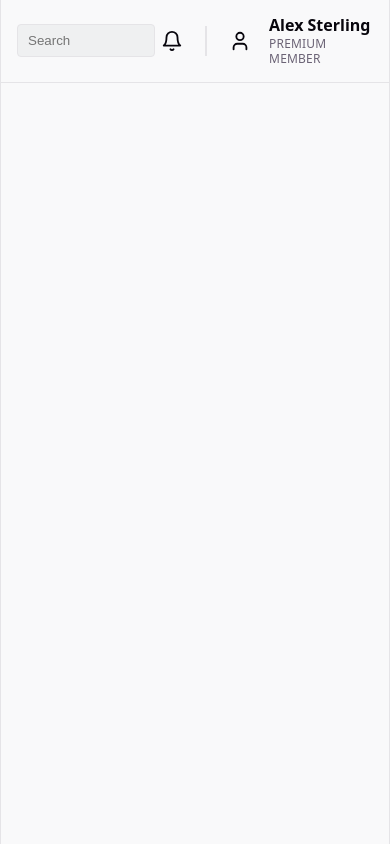
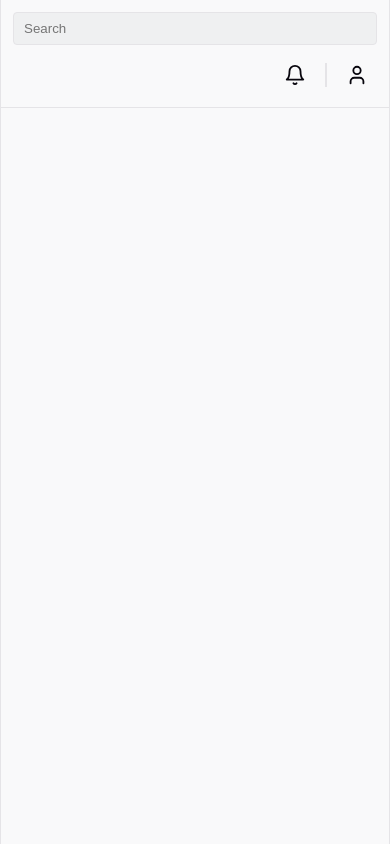
Before and after one commit to talha-ashraf-brainx/Expense-Tracker-React, a React (Vite) app: page / in a window 390 px wide. Built offline with nearby package versions, Linux system fonts and the light colour scheme.

Commit message:
app bar created

```diff
--- a/src/components/AppBar.css
+++ b/src/components/AppBar.css
@@ -1,14 +1,18 @@
 .app-bar {
     display: flex;
+    flex-wrap: wrap;
+    align-items: center;
     justify-content: space-between;
-    align-items: center;
+    gap: 12px;
     padding: 16px;
     background-color: var(--bg);
     border-bottom: 1px solid #e5e4e7;
 }
 
-.app-bar input {
-    width: 40%;
+.app-bar-input {
+    flex: 1 1 200px;
+    min-width: 0;
+    max-width: 40%;
     padding: 8px 10px;
     border-radius: 4px;
     border: 1px solid var(--border);
@@ -19,11 +23,11 @@
     -webkit-appearance: none;
 }
 
-.app-bar input:focus {
+.app-bar-input:focus {
     outline: none;
 }
 
-.app-bar input:focus-visible {
+.app-bar-input:focus-visible {
     border-color: var(--accent);
     box-shadow: 0 0 0 2px var(--accent-bg);
 }
@@ -69,6 +73,7 @@
     justify-content: center;
     align-items: center;
     gap: 16px;
+    flex-shrink: 0;
 }
 
 .app-bar-profile-container {
@@ -100,3 +105,56 @@
     color: var(--text);
     line-height: 1.2;
 }
+
+@media (max-width: 1024px) {
+    .app-bar-input {
+        max-width: none;
+    }
+}
+
+@media (max-width: 640px) {
+    .app-bar {
+        padding: 12px;
+        gap: 10px;
+    }
+
+    .app-bar-content-container {
+        gap: 10px;
+    }
+
+    .app-bar-profile-container {
+        gap: 8px;
+    }
+
+    .app-bar-divider {
+        height: 24px;
+    }
+
+    .app-bar-profile-text-container {
+        display: none;
+    }
+
+    .app-bar-bell,
+    .app-bar-profile {
+        min-width: 40px;
+        min-height: 40px;
+        padding: 8px;
+    }
+}
+
+@media (max-width: 480px) {
+    .app-bar {
+        flex-direction: column;
+        align-items: stretch;
+    }
+
+    .app-bar-input {
+        flex: none;
+        width: 100%;
+        max-width: none;
+    }
+
+    .app-bar-content-container {
+        justify-content: flex-end;
+    }
+}
--- a/src/components/AppBar.tsx
+++ b/src/components/AppBar.tsx
@@ -3,7 +3,7 @@ import './AppBar.css'
 function AppBar() {
   return (
    <div className="app-bar">
-   <input type="text" placeholder="Search" className="app-bar-input" />
+   <input type="search" placeholder="Search" className="app-bar-input" enterKeyHint="search" />
    <div className="app-bar-content-container">
      <button type="button" className="app-bar-bell" aria-label="Notifications">
        <svg xmlns="http://www.w3.org/2000/svg" width="22" height="22" viewBox="0 0 24 24" fill="none" stroke="currentColor" strokeWidth="2" strokeLinecap="round" strokeLinejoin="round" aria-hidden={true}>
@@ -13,7 +13,7 @@ function AppBar() {
      </button>
      <div className="app-bar-divider" aria-hidden={true} />
    <div className="app-bar-profile-container">
-     <button type="button" className="app-bar-profile" aria-label="Profile">
+     <button type="button" className="app-bar-profile" aria-label="Profile — Alex Sterling, Premium member">
        <svg xmlns="http://www.w3.org/2000/svg" width="22" height="22" viewBox="0 0 24 24" fill="none" stroke="currentColor" strokeWidth="2" strokeLinecap="round" strokeLinejoin="round" aria-hidden={true}>
          <path d="M19 21v-2a4 4 0 0 0-4-4H9a4 4 0 0 0-4 4v2" />
          <circle cx="12" cy="7" r="4" />
```
